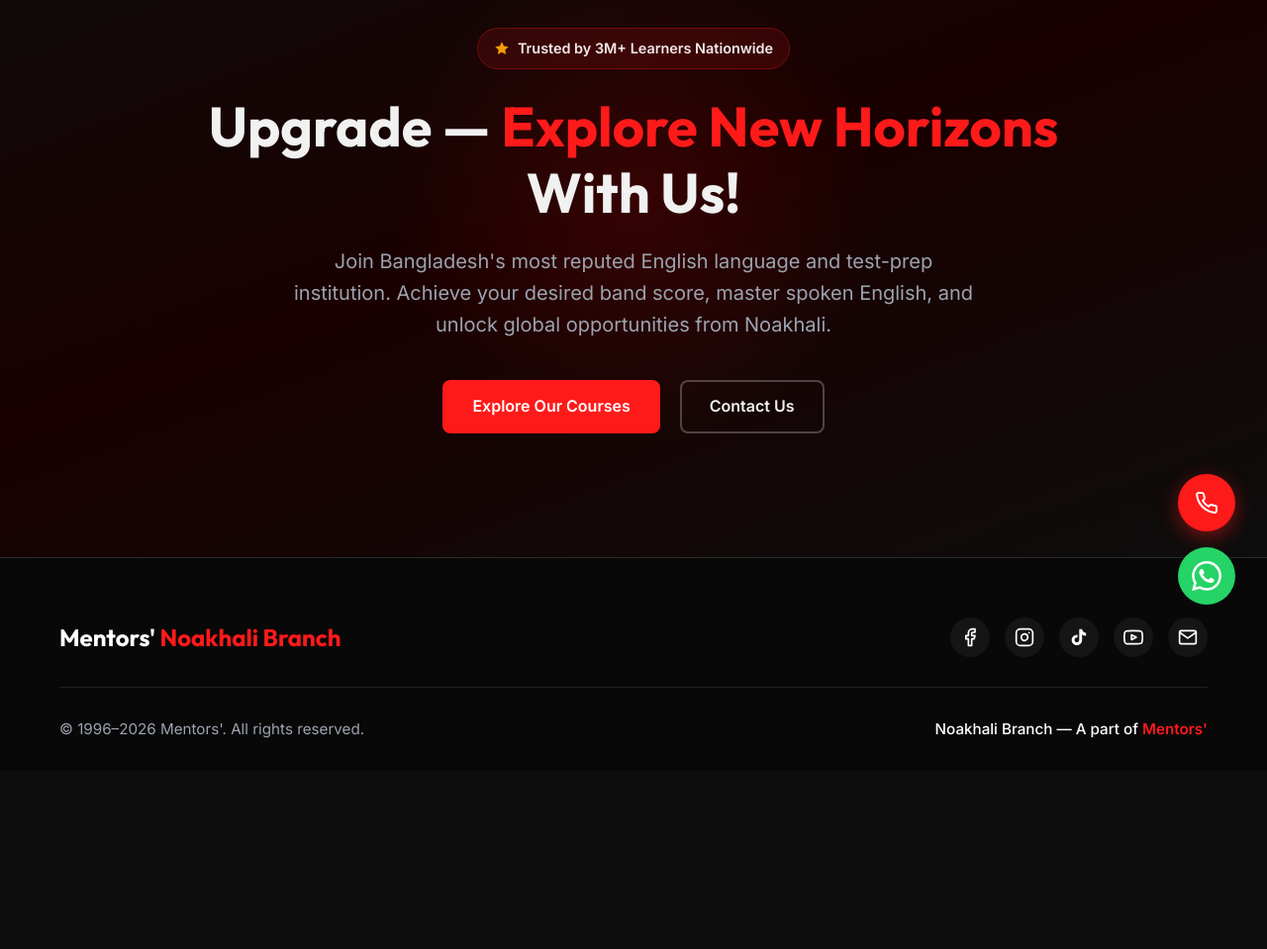
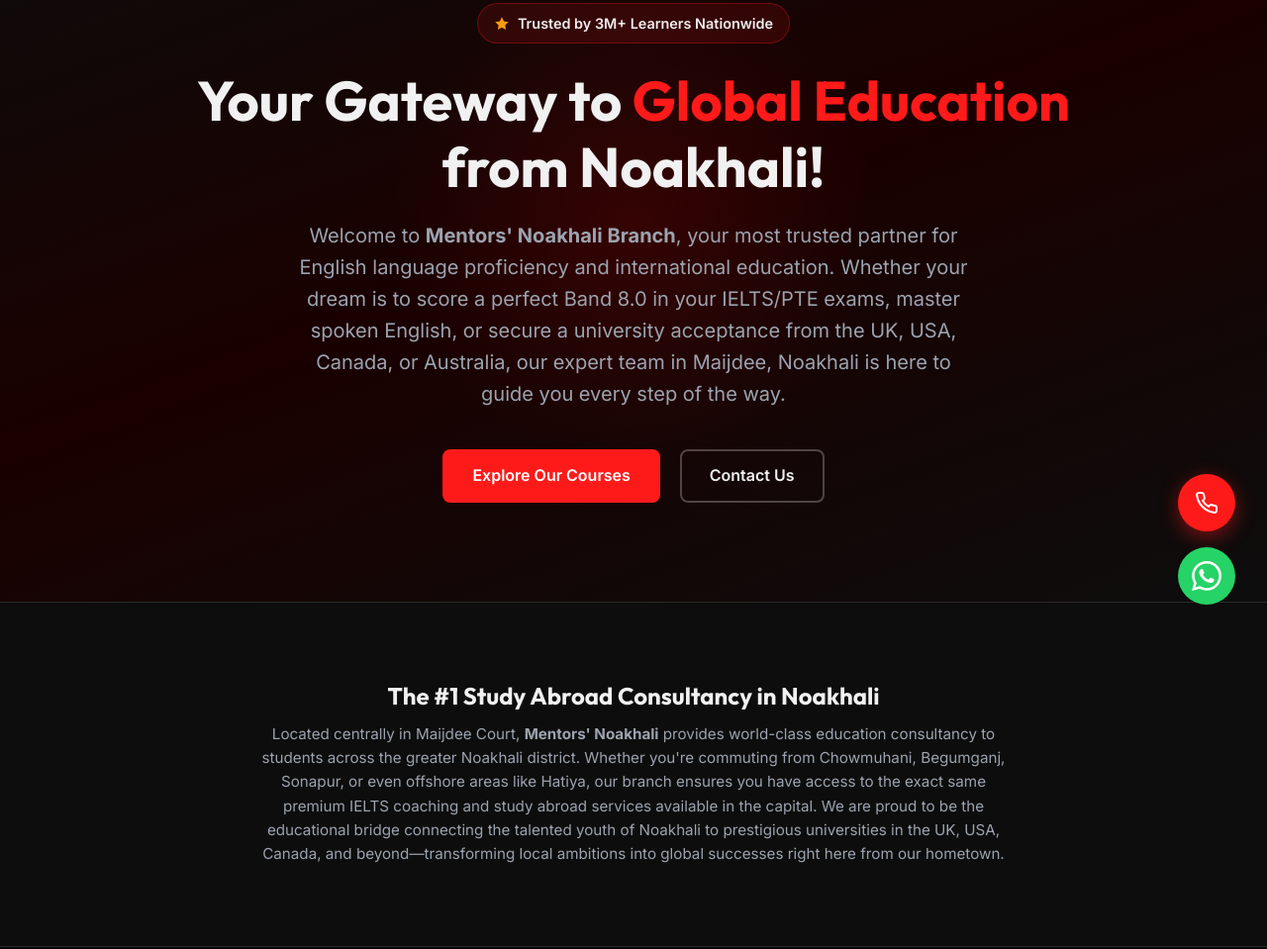
Before and after one commit to msneloy/Mentors, a plain HTML site: page index.html in a window 1280 px wide. Shown: the part 157-1116 px from the top of the page at 99% size. Before the commit the page ends 936 px from the top, so only its background shows below. Drawn offline with Linux system fonts and the light colour scheme.

Commit message:
seo: implement primary on-page seo elements for first-page ranking

```diff
--- a/index.html
+++ b/index.html
@@ -5,8 +5,13 @@
     <meta charset="UTF-8">
     <meta name="viewport" content="width=device-width, initial-scale=1.0">
     <meta name="description"
-        content="Mentors' Noakhali Branch — Explore New Horizons With Us. The most reputed English language and test-prep institution in Bangladesh.">
-    <title>Home | Mentors' Noakhali Branch</title>
+        content="Mentors' Noakhali Branch — The best IELTS, PTE, Spoken English, and Study Abroad consultancy center in Maijdee, Noakhali. Get expert visa processing guidance today.">
+    <meta name="keywords"
+        content="Mentors Noakhali, Mentors Noakhali branch, IELTS coaching in Noakhali, PTE preparation Noakhali, Study abroad agency Noakhali, English language course Noakhali, Spoken English Noakhali, best consultancy in Noakhali, UK student visa agency Noakhali">
+    <meta property="og:title" content="Mentors' Noakhali Branch | IELTS & Study Abroad Consultancy">
+    <meta property="og:description"
+        content="Looking for the best IELTS, PTE, or study abroad counseling in Noakhali? Mentors' Noakhali helps students achieve top bands and study in UK, USA & Canada.">
+    <title>Mentors' Noakhali Branch | Best IELTS & Study Abroad Consultancy</title>
     <link rel="preconnect" href="https://fonts.googleapis.com">
     <link rel="preconnect" href="https://fonts.gstatic.com" crossorigin>
     <link
@@ -56,9 +61,11 @@
                 </svg>
                 Trusted by 3M+ Learners Nationwide
             </div>
-            <h1>Upgrade &mdash; <em>Explore New Horizons</em> With Us!</h1>
-            <p>Join Bangladesh's most reputed English language and test-prep institution. Achieve your desired band
-                score, master spoken English, and unlock global opportunities from Noakhali.</p>
+            <h1>Your Gateway to <em>Global Education</em> from Noakhali!</h1>
+            <p>Welcome to <strong>Mentors' Noakhali Branch</strong>, your most trusted partner for English language
+                proficiency and international education. Whether your dream is to score a perfect Band 8.0 in your
+                IELTS/PTE exams, master spoken English, or secure a university acceptance from the UK, USA, Canada, or
+                Australia, our expert team in Maijdee, Noakhali is here to guide you every step of the way.</p>
             <div class="hero-ctas">
                 <a href="courses.html" class="btn btn-primary">Explore Our Courses</a>
                 <a href="contact.html" class="btn btn-outline">Contact Us</a>
@@ -66,8 +73,21 @@
         </div>
     </header>
 
-
-
+    <!-- Local SEO Snippet -->
+    <section class="section-padding" style="background:var(--bg-light); border-top:1px solid var(--border-color);">
+        <div class="container" style="max-width:800px; margin:auto; text-align:center;">
+            <h2 style="font-size:1.5rem; margin-bottom:12px; color:var(--text-main);">The #1 Study Abroad Consultancy in
+                Noakhali</h2>
+            <p style="font-size:0.95rem; color:var(--text-muted); line-height:1.6;">
+                Located centrally in Maijdee Court, <strong>Mentors' Noakhali</strong> provides world-class education
+                consultancy to students across the greater Noakhali district. Whether you're commuting from Chowmuhani,
+                Begumganj, Sonapur, or even offshore areas like Hatiya, our branch ensures you have access to the exact
+                same premium IELTS coaching and study abroad services available in the capital. We are proud to be the
+                educational bridge connecting the talented youth of Noakhali to prestigious universities in the UK, USA,
+                Canada, and beyond—transforming local ambitions into global successes right here from our hometown.
+            </p>
+        </div>
+    </section>
 
     <!-- Footer -->
     <footer class="footer">
@@ -115,21 +135,26 @@
         </div>
     </footer>
 
-        <!-- Floating Action Buttons -->
+    <!-- Floating Action Buttons -->
     <div class="floating-action-group">
         <a href="tel:+8801321207486" class="action-float phone-float" aria-label="Call Reception">
             <span class="action-tooltip">Call Reception</span>
             <div class="action-btn">
-                <svg width="24" height="24" viewBox="0 0 24 24" fill="none" stroke="currentColor" stroke-width="2" stroke-linecap="round" stroke-linejoin="round">
-                    <path d="M22 16.92v3a2 2 0 0 1-2.18 2 19.79 19.79 0 0 1-8.63-3.07 19.5 19.5 0 0 1-6-6 19.79 19.79 0 0 1-3.07-8.67A2 2 0 0 1 4.11 2h3a2 2 0 0 1 2 1.72 12.84 12.84 0 0 0 .7 2.81 2 2 0 0 1-.45 2.11L8.09 9.91a16 16 0 0 0 6 6l1.27-1.27a2 2 0 0 1 2.11-.45 12.84 12.84 0 0 0 2.81.7A2 2 0 0 1 22 16.92z"></path>
+                <svg width="24" height="24" viewBox="0 0 24 24" fill="none" stroke="currentColor" stroke-width="2"
+                    stroke-linecap="round" stroke-linejoin="round">
+                    <path
+                        d="M22 16.92v3a2 2 0 0 1-2.18 2 19.79 19.79 0 0 1-8.63-3.07 19.5 19.5 0 0 1-6-6 19.79 19.79 0 0 1-3.07-8.67A2 2 0 0 1 4.11 2h3a2 2 0 0 1 2 1.72 12.84 12.84 0 0 0 .7 2.81 2 2 0 0 1-.45 2.11L8.09 9.91a16 16 0 0 0 6 6l1.27-1.27a2 2 0 0 1 2.11-.45 12.84 12.84 0 0 0 2.81.7A2 2 0 0 1 22 16.92z">
+                    </path>
                 </svg>
             </div>
         </a>
-        <a href="https://wa.me/8801321207486" class="action-float whatsapp-float" target="_blank" rel="noopener" aria-label="Chat on WhatsApp">
+        <a href="https://wa.me/8801321207486" class="action-float whatsapp-float" target="_blank" rel="noopener"
+            aria-label="Chat on WhatsApp">
             <span class="action-tooltip">Chat with us</span>
             <div class="action-btn">
                 <svg width="30" height="30" viewBox="0 0 24 24" fill="white">
-                    <path d="M17.472 14.382c-.297-.149-1.758-.867-2.03-.967-.273-.099-.471-.148-.67.15-.197.297-.767.966-.94 1.164-.173.199-.347.223-.644.075-.297-.15-1.255-.463-2.39-1.475-.883-.788-1.48-1.761-1.653-2.059-.173-.297-.018-.458.13-.606.134-.133.298-.347.446-.52.149-.174.198-.298.298-.497.099-.198.05-.371-.025-.52-.075-.149-.669-1.612-.916-2.207-.242-.579-.487-.5-.669-.51-.173-.008-.371-.01-.57-.01-.198 0-.52.074-.792.372-.272.297-1.04 1.016-1.04 2.479 0 1.462 1.065 2.875 1.213 3.074.149.198 2.096 3.2 5.077 4.487.709.306 1.262.489 1.694.625.712.227 1.36.195 1.871.118.571-.085 1.758-.719 2.006-1.413.248-.694.248-1.289.173-1.413-.074-.124-.272-.198-.57-.347m-5.421 7.403h-.004a9.87 9.87 0 0 1-5.031-1.378l-.361-.214-3.741.982.998-3.648-.235-.374a9.86 9.86 0 0 1-1.51-5.26c.001-5.45 4.436-9.884 9.888-9.884 2.64 0 5.122 1.03 6.988 2.898a9.825 9.825 0 0 1 2.893 6.994c-.003 5.45-4.437 9.884-9.885 9.884m8.413-18.297A11.815 11.815 0 0 0 12.05 0C5.495 0 .16 5.335.157 11.892c0 2.096.547 4.142 1.588 5.945L.057 24l6.305-1.654a11.882 11.882 0 0 0 5.683 1.448h.005c6.554 0 11.89-5.335 11.893-11.893a11.821 11.821 0 0 0-3.48-8.413Z" />
+                    <path
+                        d="M17.472 14.382c-.297-.149-1.758-.867-2.03-.967-.273-.099-.471-.148-.67.15-.197.297-.767.966-.94 1.164-.173.199-.347.223-.644.075-.297-.15-1.255-.463-2.39-1.475-.883-.788-1.48-1.761-1.653-2.059-.173-.297-.018-.458.13-.606.134-.133.298-.347.446-.52.149-.174.198-.298.298-.497.099-.198.05-.371-.025-.52-.075-.149-.669-1.612-.916-2.207-.242-.579-.487-.5-.669-.51-.173-.008-.371-.01-.57-.01-.198 0-.52.074-.792.372-.272.297-1.04 1.016-1.04 2.479 0 1.462 1.065 2.875 1.213 3.074.149.198 2.096 3.2 5.077 4.487.709.306 1.262.489 1.694.625.712.227 1.36.195 1.871.118.571-.085 1.758-.719 2.006-1.413.248-.694.248-1.289.173-1.413-.074-.124-.272-.198-.57-.347m-5.421 7.403h-.004a9.87 9.87 0 0 1-5.031-1.378l-.361-.214-3.741.982.998-3.648-.235-.374a9.86 9.86 0 0 1-1.51-5.26c.001-5.45 4.436-9.884 9.888-9.884 2.64 0 5.122 1.03 6.988 2.898a9.825 9.825 0 0 1 2.893 6.994c-.003 5.45-4.437 9.884-9.885 9.884m8.413-18.297A11.815 11.815 0 0 0 12.05 0C5.495 0 .16 5.335.157 11.892c0 2.096.547 4.142 1.588 5.945L.057 24l6.305-1.654a11.882 11.882 0 0 0 5.683 1.448h.005c6.554 0 11.89-5.335 11.893-11.893a11.821 11.821 0 0 0-3.48-8.413Z" />
                 </svg>
             </div>
         </a>
```
